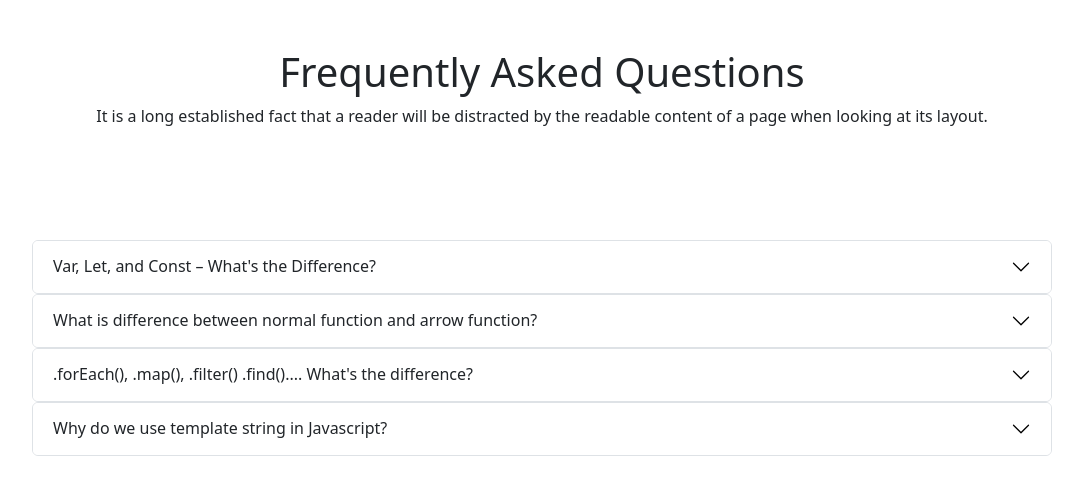
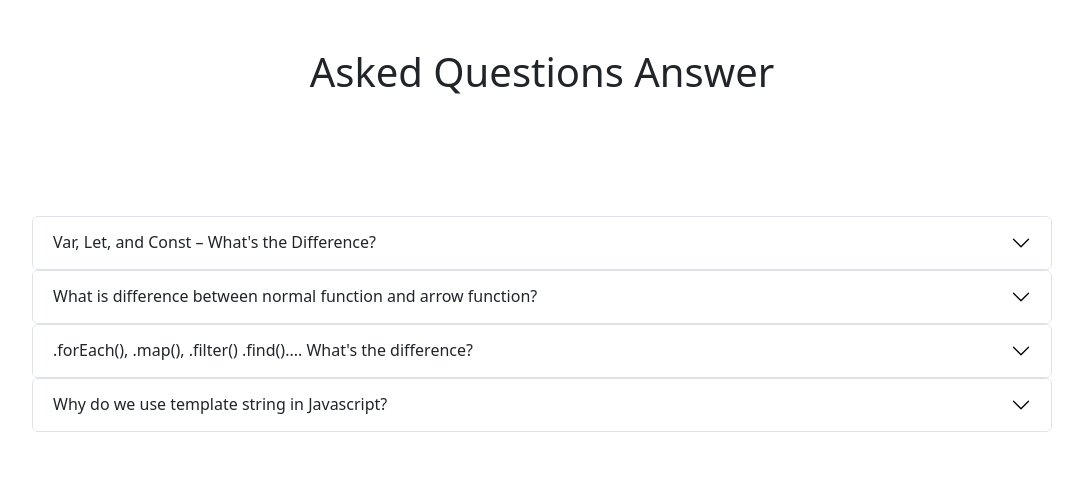
Before and after one commit to ProgrammerBayzid/assinment-6, a plain HTML site: page blog.html in a window 1280 px wide. Shown: the whole page, without its empty margins (98-1181 px from the left). Drawn offline with nearby package versions, Linux system fonts and the light colour scheme.

Commit message:
10th commit

```diff
--- a/blog.html
+++ b/blog.html
@@ -4,7 +4,7 @@
     <meta charset="UTF-8">
     <meta http-equiv="X-UA-Compatible" content="IE=edge">
     <meta name="viewport" content="width=device-width, initial-scale=1.0">
-    <title>Answer of qua</title>
+    <title>Blog</title>
     <link href="https://cdn.jsdelivr.net/npm/bootstrap@5.2.0/dist/css/bootstrap.min.css" rel="stylesheet" integrity="sha384-gH2yIJqKdNHPEq0n4Mqa/HGKIhSkIHeL5AyhkYV8i59U5AR6csBvApHHNl/vI1Bx" crossorigin="anonymous">
 
 
@@ -15,10 +15,10 @@
     <section class="container">
         <div class="row p-5">
            <div class="col-lg-12 text-center col-md-12 col-sm-12 ">
-            <h1>Frequently Asked Questions</h1>
+            <h1> Asked Questions Answer</h1>
            </div>
            <div class="col-lg-12 text-center col-md-12 col-sm-12">
-            <p>It is a long established fact that a reader will be distracted by the readable content of a page when looking at its layout.</p>
+            <p></p>
            </div>
         </div>
         <div class="accordion p-5" id="accordionPanelsStayOpenExample ">
```
